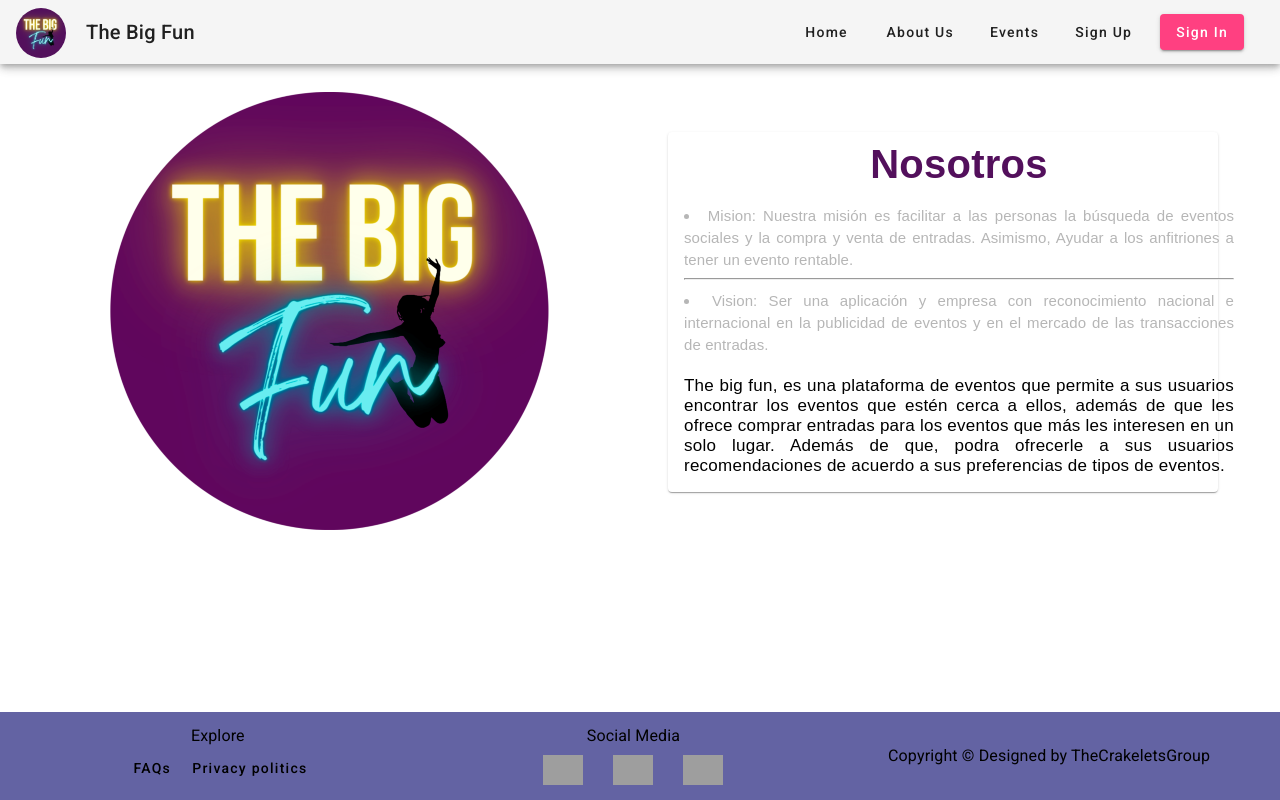
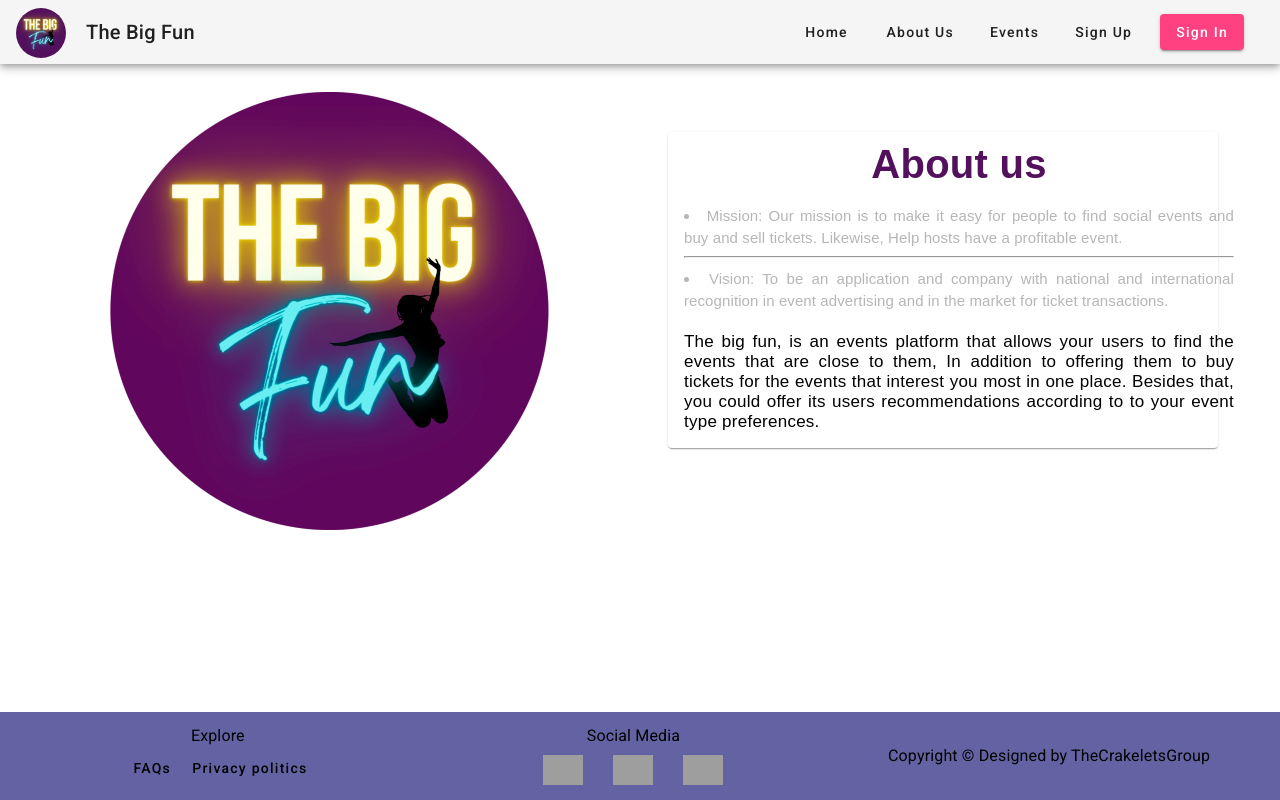
Before and after one commit to CrackeletsGroup-IoT/the-big-fun-web-application, an Angular app: page / in a window 1280 px wide. Built offline with nearby package versions, Linux system fonts and the light colour scheme; grey boxes are pictures that could not be loaded.

Commit message:
refactor: English language change in About us component

```diff
--- a/src/app/event/components/aboutus-content/aboutus-content.component.html
+++ b/src/app/event/components/aboutus-content/aboutus-content.component.html
@@ -10,24 +10,24 @@
     <mat-card class="example-card" >
       <mat-card-header >
         <mat-card-title class="example-card" >
-          <p class="title1">Nosotros</p>
+          <p class="title1">About us</p>
         </mat-card-title>
 
         <mat-card-subtitle>
-          <li class="subs">Mision: Nuestra misión es facilitar a las personas la búsqueda de eventos sociales y la compra y venta de entradas. Asimismo, Ayudar a los anfitriones a tener un evento rentable.  </li>
+          <li class="subs">Mission: Our mission is to make it easy for people to find social events and buy and sell tickets. Likewise, Help hosts have a profitable event.  </li>
           <hr>
-          <li class="subs">Vision: Ser una aplicación y empresa con reconocimiento nacional e internacional en la publicidad de eventos y en el mercado de las transacciones de entradas. </li>
+          <li class="subs">Vision: To be an application and company with national and international recognition in event advertising and in the market for ticket transactions. </li>
         </mat-card-subtitle>
       </mat-card-header>
 
       <mat-card-content  class="example-card">
         <p class="paragraphs">
-          The big fun, es una plataforma de eventos que permite a
-          sus usuarios encontrar los eventos que estén cerca a ellos,
-          además de que les ofrece comprar entradas para los eventos
-          que más les interesen en un solo lugar. Además de que, podra
-          ofrecerle a sus usuarios recomendaciones de acuerdo
-          a sus preferencias de tipos de eventos.
+          The big fun, is an events platform that allows
+          your users to find the events that are close to them,
+          In addition to offering them to buy tickets for the events
+          that interest you most in one place. Besides that, you could
+          offer its users recommendations according to
+          to your event type preferences.
         </p>
       </mat-card-content>
     </mat-card>
```
